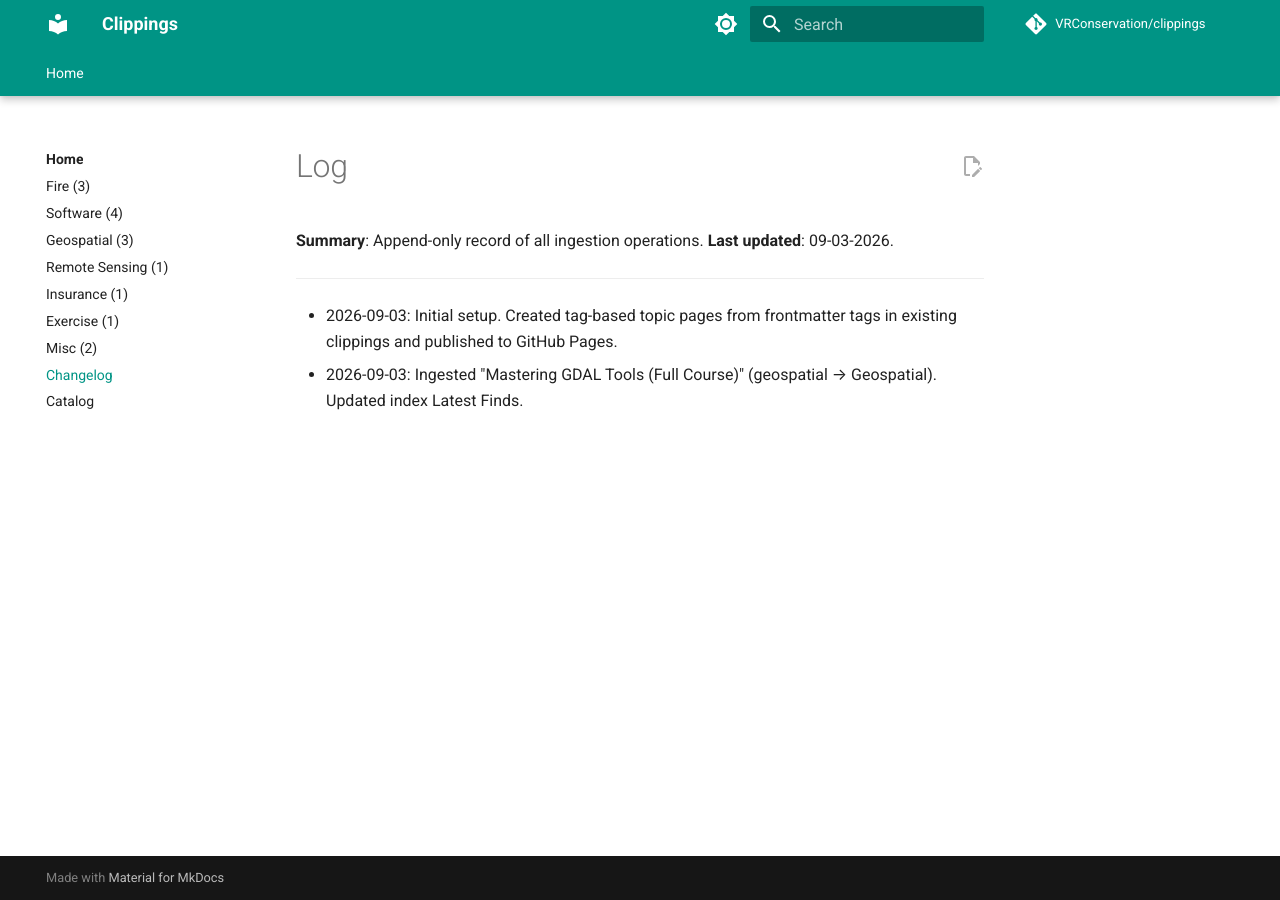
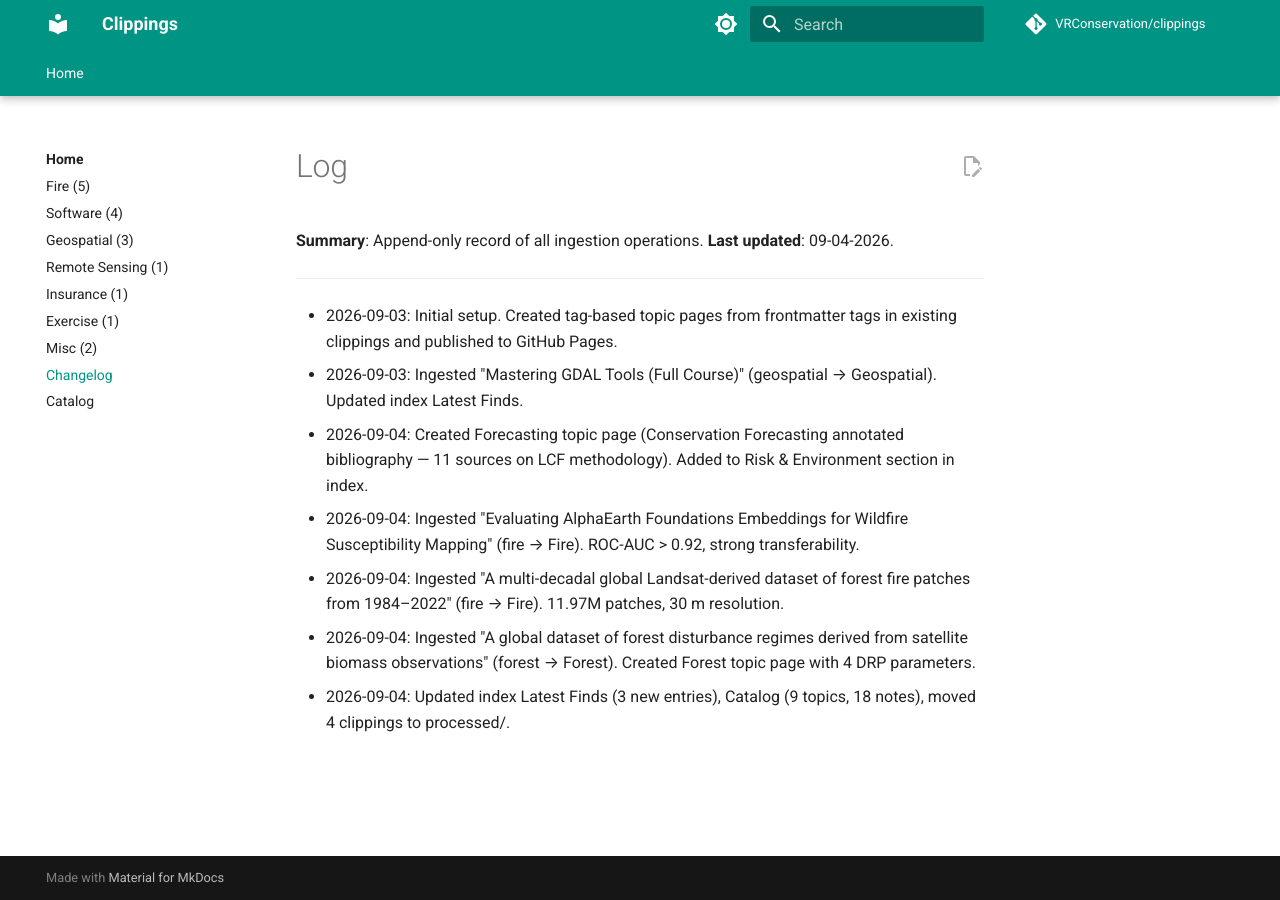
Before and after one commit to VRConservation/clippings, an MkDocs documentation site: the page built from notes/log.md, in a window 1280 px wide. Built offline with MkDocs 1.6.1 and Material for MkDocs 9.7.7, drawn with Linux system fonts in a browser that asks for light colours; comment, search, counter and statistics services are not loaded.

Commit message:
ingest: 4 clippings — new Forecasting & Forest topics, 2 fire notes
- Created Forecasting.md: annotated bibliography on Landscape Conservation Forecasting
  (11 sources: STSMs, SDMs, habitat suitability, ecological departure)
- Created Forest.md: global forest disturbance regimes from satellite biomass data
  (Wang et al. 2026, 4 DRP parameters at 0.25° resolution)
- Fire.md: added AlphaEarth embeddings for wildfire susceptibility mapping
  (ROC-AUC > 0.92, strong cross-region transferability)
- Fire.md: added GlobMap FFP — 30m global forest fire patches 1984-2022
  (11.97M patches from full Landsat archive)
- Updated index (Latest Finds, Risk & Environment section), Catalog (9 topics, 18 notes)
- Moved 4 clippings to processed/

```diff
--- a/notes/log.md
+++ b/notes/log.md
@@ -1,9 +1,14 @@
 # Log
 
 **Summary**: Append-only record of all ingestion operations.
-**Last updated**: 09-03-2026.
+**Last updated**: 09-04-2026.
 
 ---
 
 - 2026-09-03: Initial setup. Created tag-based topic pages from frontmatter tags in existing clippings and published to GitHub Pages.
 - 2026-09-03: Ingested "Mastering GDAL Tools (Full Course)" (geospatial → Geospatial). Updated index Latest Finds.
+- 2026-09-04: Created Forecasting topic page (Conservation Forecasting annotated bibliography — 11 sources on LCF methodology). Added to Risk & Environment section in index.
+- 2026-09-04: Ingested "Evaluating AlphaEarth Foundations Embeddings for Wildfire Susceptibility Mapping" (fire → Fire). ROC-AUC > 0.92, strong transferability.
+- 2026-09-04: Ingested "A multi-decadal global Landsat-derived dataset of forest fire patches from 1984–2022" (fire → Fire). 11.97M patches, 30 m resolution.
+- 2026-09-04: Ingested "A global dataset of forest disturbance regimes derived from satellite biomass observations" (forest → Forest). Created Forest topic page with 4 DRP parameters.
+- 2026-09-04: Updated index Latest Finds (3 new entries), Catalog (9 topics, 18 notes), moved 4 clippings to processed/.
```
Also changed, not shown: notes/Catalog.md (added, +33 -0 lines), notes/Fire.md (+2 -0 lines), notes/Forecasting.md (added, +8 -0 lines), notes/Forest.md (added, +8 -0 lines), notes/index.md (+8 -4 lines).
